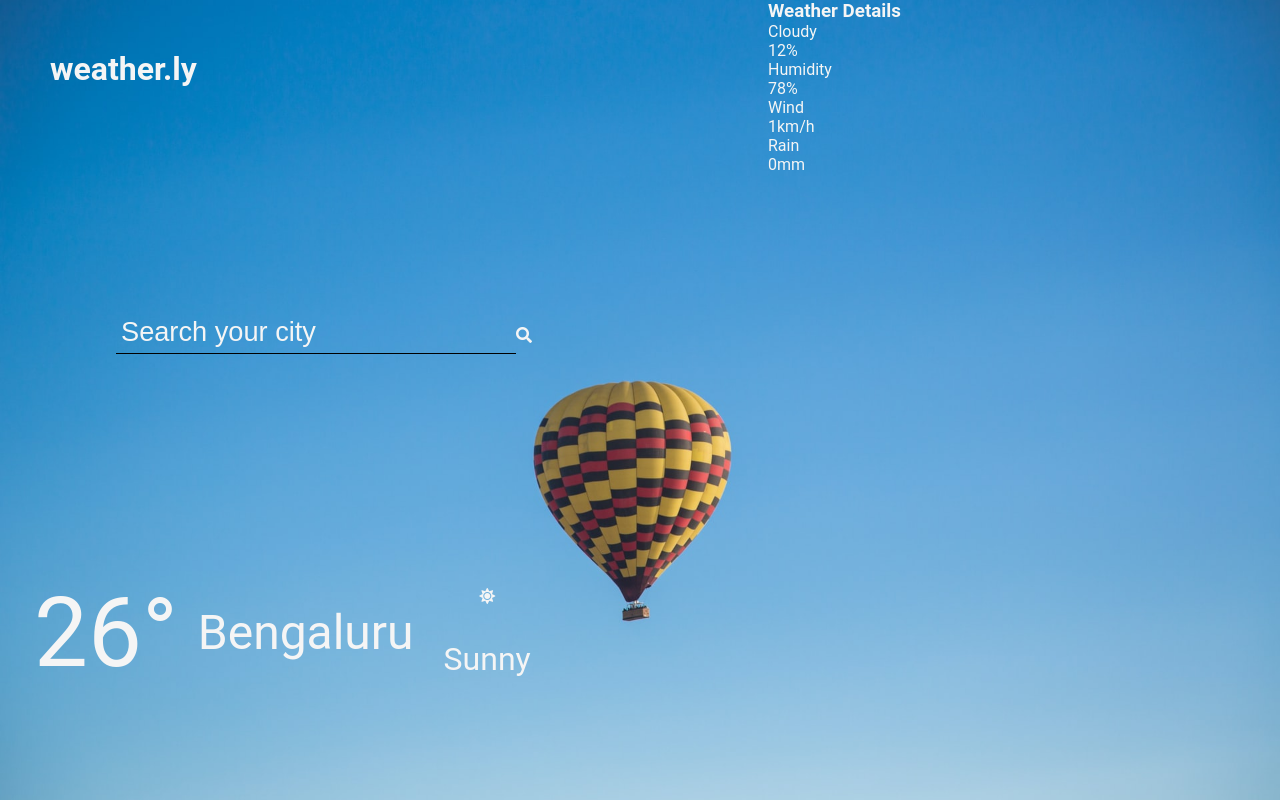
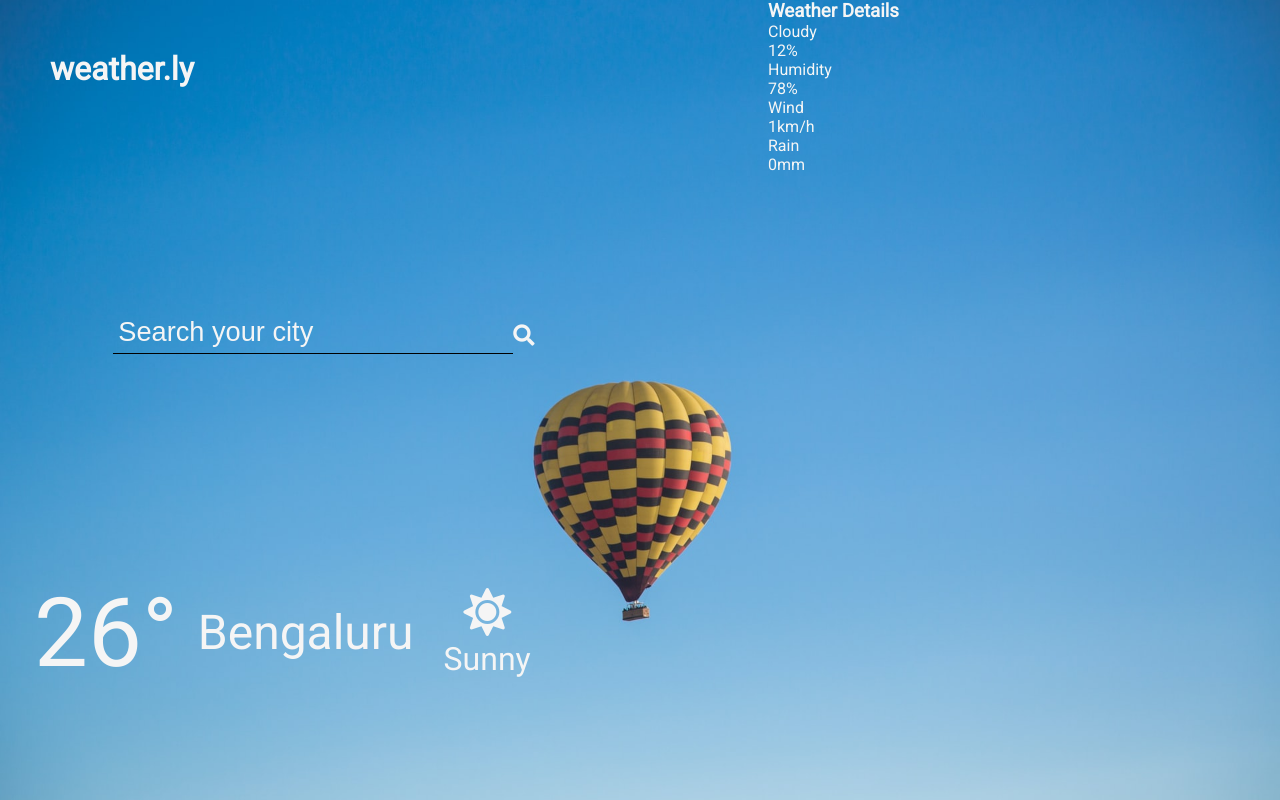
Before and after one commit to chethan25/weather.ly, a website: page dist/index.html in a window 1280 px wide. Drawn offline with Linux system fonts and the light colour scheme.

```diff
--- a/dist/index.html
+++ b/dist/index.html
@@ -4,6 +4,12 @@
     <meta charset="UTF-8" />
     <meta http-equiv="X-UA-Compatible" content="IE=edge" />
     <meta name="viewport" content="width=device-width, initial-scale=1.0" />
+    <link rel="preconnect" href="https://fonts.googleapis.com" />
+    <link rel="preconnect" href="https://fonts.gstatic.com" crossorigin />
+    <link
+      href="https://fonts.googleapis.com/css2?family=Roboto&display=swap"
+      rel="stylesheet"
+    />
     <link
       rel="stylesheet"
       href="https://use.fontawesome.com/releases/v5.15.4/css/all.css"
@@ -19,14 +25,14 @@
         <h1>weather.ly</h1>
         <div class="search">
           <input type="text" placeholder="Search your city" /><i
-            class="fas fa-search"
+            class="fas fa-search fa-lg"
           ></i>
         </div>
         <div class="weather-info">
           <p class="temp">26<span>°</span></p>
           <p class="city-name">Bengaluru</p>
           <div class="weather-desc">
-            <i class="fas fa-sun"></i>
+            <i class="fas fa-sun fa-3x"></i>
             <p class="desc-name">Sunny</p>
           </div>
         </div>
```
